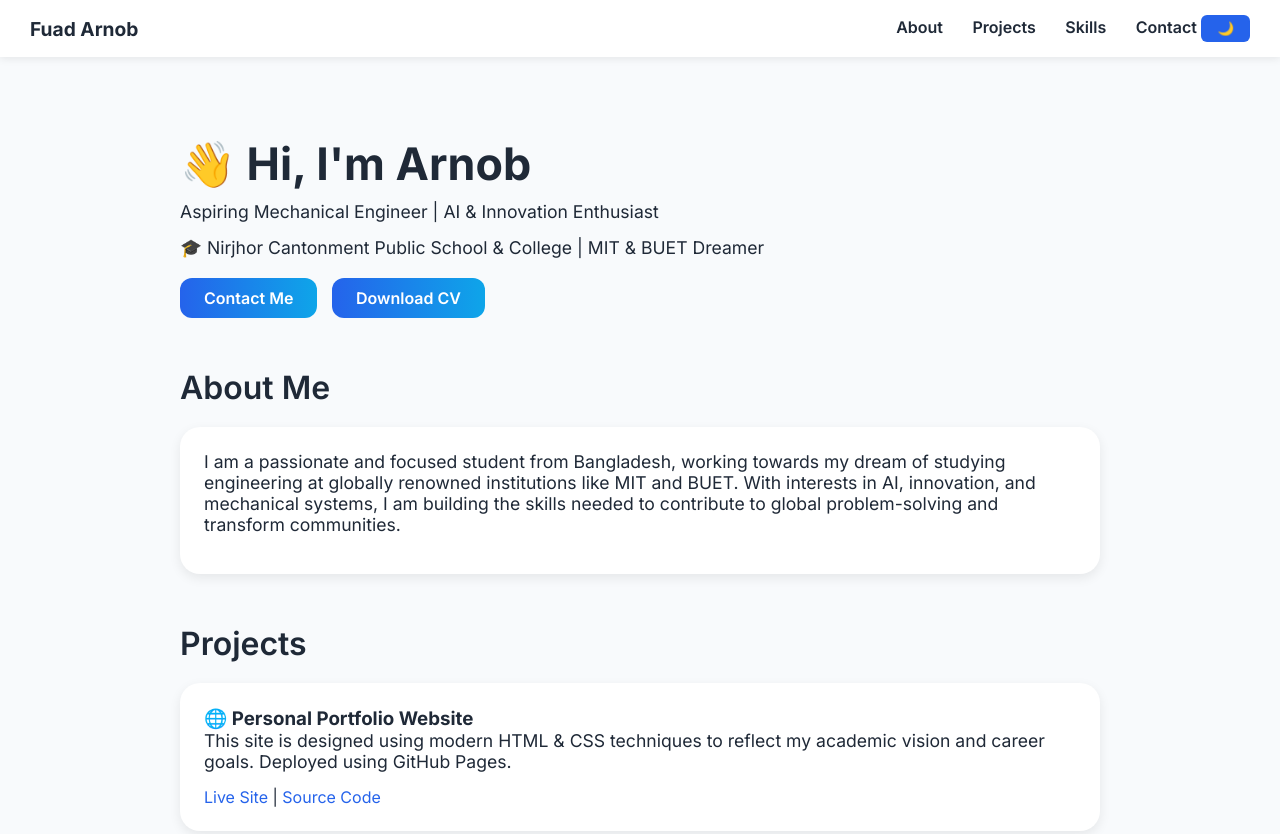
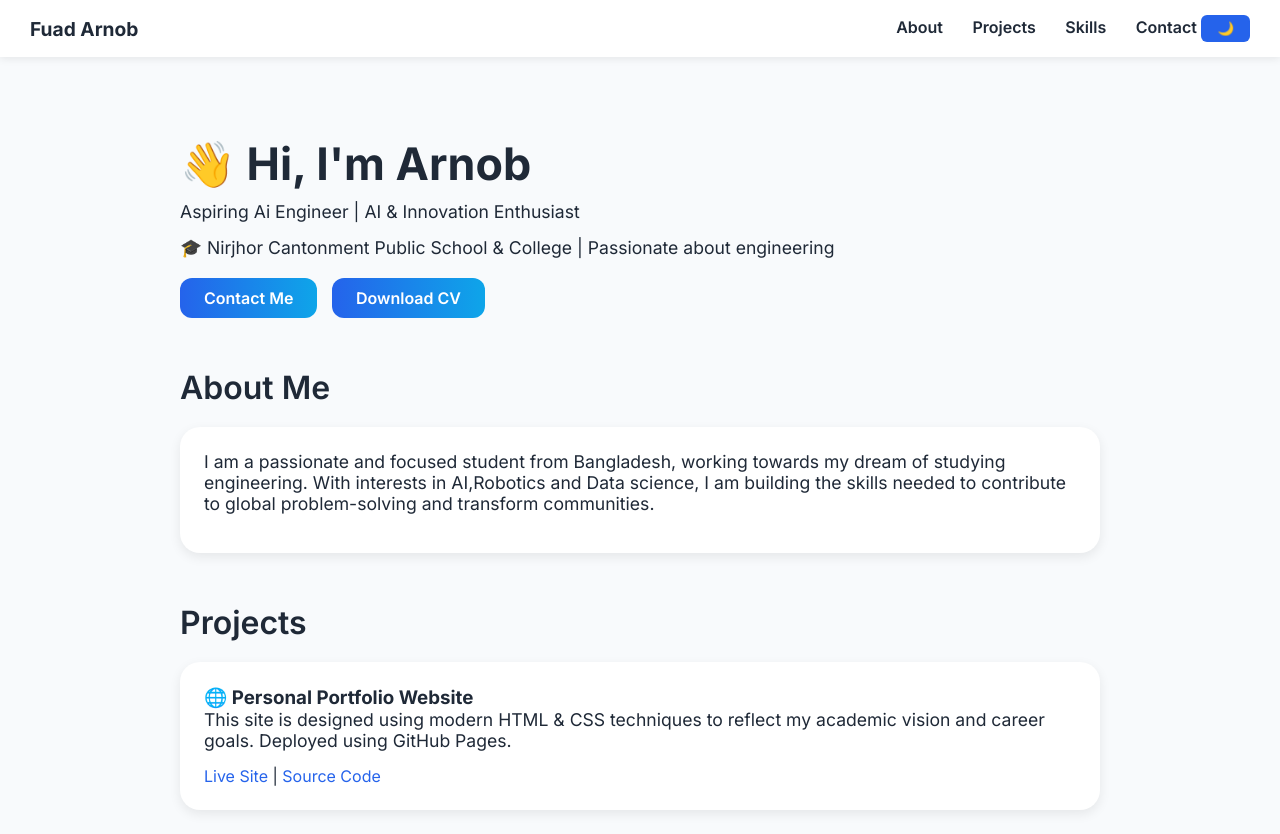
Before and after one commit to fuadarnob/Github-Portfolio-, a plain HTML site: page index.html in a window 1280 px wide. Shown: the top 834 px of the page. Drawn offline with Linux system fonts and the light colour scheme.

Commit message:
Update index.html

```diff
--- a/index.html
+++ b/index.html
@@ -190,8 +190,8 @@ footer {
   </nav>  <div class="container">
     <header>
       <h1>👋 Hi, I'm Arnob</h1>
-      <p>Aspiring Mechanical Engineer | AI & Innovation Enthusiast</p>
-      <p>🎓 Nirjhor Cantonment Public School & College | MIT & BUET Dreamer</p>
+      <p>Aspiring Ai Engineer | AI & Innovation Enthusiast</p>
+      <p>🎓 Nirjhor Cantonment Public School & College | Passionate about engineering</p>
       <div class="hero-buttons">
         <a href="#contact" class="button">Contact Me</a>
         <a href="/cv.pdf" class="button">Download CV</a>
@@ -199,7 +199,7 @@ footer {
     </header><section id="about">
   <h2>About Me</h2>
   <div class="card">
-    <p>I am a passionate and focused student from Bangladesh, working towards my dream of studying engineering at globally renowned institutions like MIT and BUET. With interests in AI, innovation, and mechanical systems, I am building the skills needed to contribute to global problem-solving and transform communities.</p>
+    <p>I am a passionate and focused student from Bangladesh, working towards my dream of studying engineering. With interests in AI,Robotics and Data science, I am building the skills needed to contribute to global problem-solving and transform communities.</p>
   </div>
 </section>
 
```
